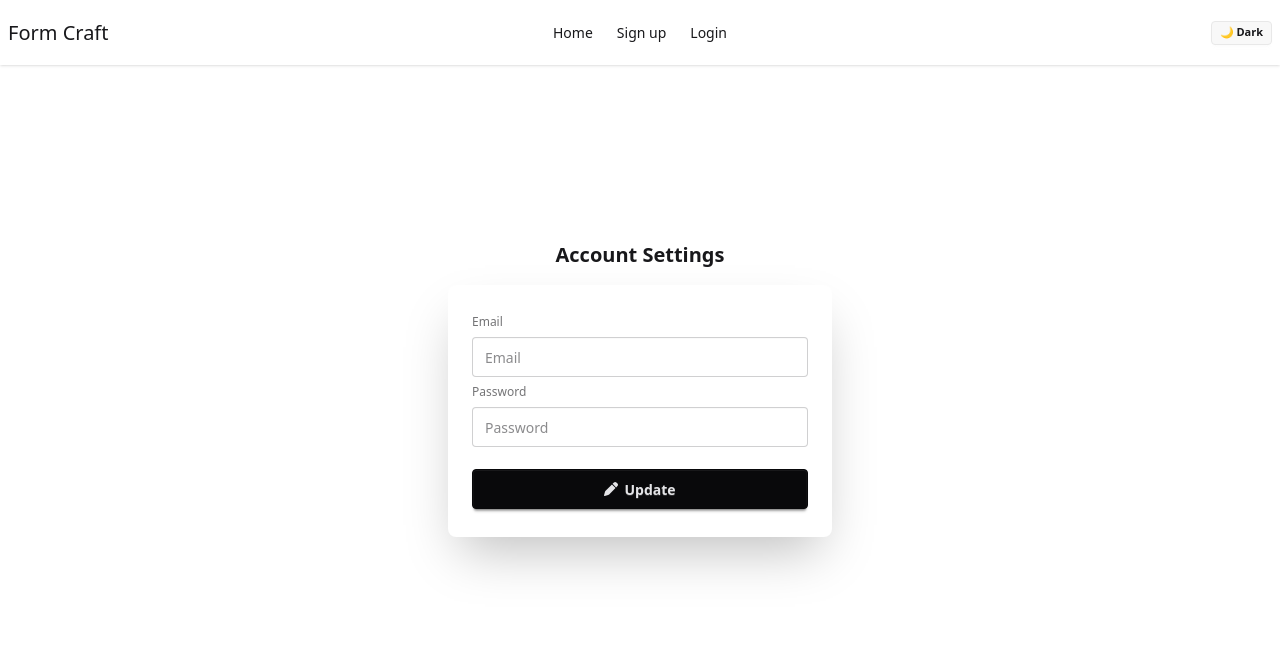
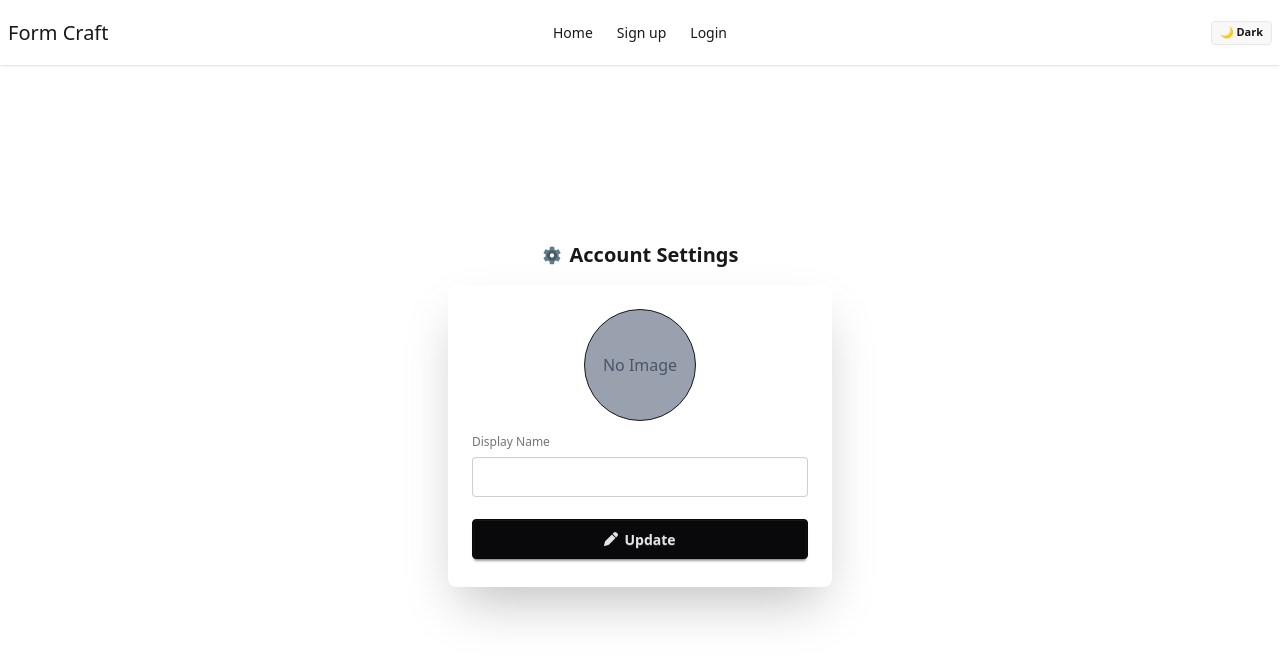
Before and after one commit to Sohelrana2815/form-craft-project, a React (Vite) app in the folder form-craft-frontend/: page /user-profile in a window 1280 px wide. Shown: the top 660 px of the page. Built offline with nearby package versions, Linux system fonts and the light colour scheme; no server answers.

Commit message:
profile update display name

```diff
--- a/form-craft-frontend/src/pages/auth/LoginPage.jsx
+++ b/form-craft-frontend/src/pages/auth/LoginPage.jsx
@@ -69,7 +69,7 @@ const LoginPage = () => {
                 <input
                   {...register("email", { required: "Email is required" })}
                   type="email"
-                  className="input input-bordered w-full"
+                  className="input input-bordered w-full pr-10 focus:border-blue-700 focus:outline-none block my-1"
                   placeholder="Email"
                 />
                 {errors.email && (
@@ -80,7 +80,7 @@ const LoginPage = () => {
               </div>
 
               <div className="form-control relative">
-                <label className="label">
+                <label className="label block my-1">
                   <span className="label-text">Password</span>
                 </label>
                 <div className="relative">
@@ -89,12 +89,12 @@ const LoginPage = () => {
                       required: "Password is required",
                     })}
                     type={showPassword ? "text" : "password"}
-                    className="input input-bordered w-full pr-10"
+                    className="input input-bordered w-full pr-10 focus:border-blue-700 focus:outline-none"
                     placeholder="Password"
                   />
                   <button
                     onClick={togglePasswordVisibility}
-                    className="absolute right-2 top-1/2 transform -translate-y-1/2"
+                    className="absolute right-2 top-1/2 transform -translate-y-1/2 hover:bg-gray-200 cursor-pointer p-1 rounded-full"
                     type="button"
                   >
                     {showPassword ? (
--- a/form-craft-frontend/src/pages/auth/SignupPage.jsx
+++ b/form-craft-frontend/src/pages/auth/SignupPage.jsx
@@ -99,14 +99,14 @@ const SignupPage = () => {
             <h2 className="text-center text-2xl font-semibold">Sign up</h2>
             <fieldset className="fieldset space-y-3">
               <div className="form-control">
-                <label className="label">
-                  <span className="label-text">Name</span>
+                <label className="label block my-1">
+                  <span className="label-text">Username</span>
                 </label>
                 <input
                   {...register("name", { required: true })}
                   type="text"
-                  className="input input-bordered w-full"
-                  placeholder="Name"
+                  className="input input-bordered w-full pr-10 focus:border-blue-700 focus:outline-none"
+                  placeholder="Enter your username"
                 />
                 {errors.name && (
                   <span className="text-red-600 text-sm">Name is required</span>
@@ -114,14 +114,14 @@ const SignupPage = () => {
               </div>
 
               <div className="form-control">
-                <label className="label">
+                <label className="label block my-1">
                   <span className="label-text">Email</span>
                 </label>
                 <input
                   {...register("email", { required: true })}
                   type="email"
-                  className="input input-bordered w-full"
-                  placeholder="Email"
+                  className="input w-full pr-10 focus:border-blue-700 focus:outline-none"
+                  placeholder="Enter your email"
                 />
                 {errors.email && (
                   <span className="text-red-600 text-sm">
@@ -131,19 +131,19 @@ const SignupPage = () => {
               </div>
 
               <div className="form-control relative">
-                <label className="label">
+                <label className="label block my-1">
                   <span className="label-text">Password</span>
                 </label>
                 <div className="relative">
                   <input
                     {...register("password", { required: true })}
                     type={showPassword ? "text" : "password"}
-                    className="input input-bordered w-full pr-10"
-                    placeholder="Password"
+                    className="input input-bordered w-full pr-10 focus:border-blue-700 focus:outline-none"
+                    placeholder="Enter your password"
                   />
                   <button
                     onClick={togglePasswordVisibility}
-                    className="absolute right-2 top-1/2 transform -translate-y-1/2"
+                    className="absolute right-2 top-1/2 transform -translate-y-1/2 hover:bg-gray-200 cursor-pointer p-1 rounded-full"
                     type="button"
                   >
                     {showPassword ? (
@@ -164,7 +164,11 @@ const SignupPage = () => {
                 type="submit"
                 className="btn btn-primary mt-4 border-none"
               >
-                {isSubmitting ? "Signing up..." : "Sign up"}
+                {isSubmitting ? (
+                  <span className="loading loading-spinner loading-lg"></span>
+                ) : (
+                  "Sign up"
+                )}
               </button>
             </fieldset>
             {/* Google signIng button */}
--- a/form-craft-frontend/src/pages/profile/UserProfile.jsx
+++ b/form-craft-frontend/src/pages/profile/UserProfile.jsx
@@ -1,34 +1,89 @@
 import { FaPen } from "react-icons/fa6";
+import { FcSettings } from "react-icons/fc";
+import useAuth from "../../hooks/useAuth";
+import { useState } from "react";
+import { updateProfile } from "firebase/auth";
+const UserProfile = () => {
+  const { user } = useAuth();
+  const [displayName, setDisplayName] = useState(user?.displayName || "");
+  const [profileLoading, setProfileLoading] = useState(false);
+  const [message, setMessage] = useState("");
 
-const UserProfile = () => {
+  const profileUpdate = async (e) => {
+    e.preventDefault();
+    if (!user) return;
+    setProfileLoading(true);
+    setMessage("");
+
+    try {
+      // Update user displayName from firebase
+      await updateProfile(user, { displayName });
+      setMessage("Display Name updated successfully!");
+    } catch (error) {
+      console.error("Error updating profile:", error);
+      setMessage("Could not update Display Name. Please try again");
+    }
+
+    setProfileLoading(false);
+  };
+
   return (
     <div className="hero my-40">
       <div className="hero-content flex-col w-full">
         <div className="text-center lg:text-left">
-          <h1 className="text-xl font-bold">Account Settings</h1>
+          <h1 className="text-xl font-bold flex items-center gap-x-2">
+            <FcSettings />
+            Account Settings
+          </h1>
         </div>
-        <div className="card bg-base-100 w-full max-w-sm shrink-0 shadow-2xl dark:bg-gray-700">
+        <form
+          onSubmit={profileUpdate}
+          className="card bg-base-100 w-full max-w-sm shrink-0 shadow-2xl dark:bg-gray-700"
+        >
           <div className="card-body">
+            {/* Profile pic */}
+            {user?.photoURL ? (
+              <div className="flex justify-center">
+                <img src={user?.photoURL} className="rounded-full" />
+              </div>
+            ) : (
+              <div className="border w-28 mx-auto md:h-28 rounded-full bg-gray-400 flex items-center justify-center">
+                <span className="text-gray-600 text-sm md:text-base">
+                  No Image
+                </span>
+              </div>
+            )}
+
             <fieldset className="fieldset">
-              <label className="label">Email</label>
+              <label className="label">Display Name</label>
               <input
-                type="email"
-                className="input dark:bg-black w-full"
-                placeholder="Email"
+                type="text"
+                className="input dark:bg-black w-full pr-10 focus:border-[1px] focus:border-gray-300 focus:outline-none"
+                value={displayName}
+                onChange={(e) => setDisplayName(e.target.value)}
               />
-              <label className="label">Password</label>
-              <input
-                type="password"
-                className="input dark:bg-black w-full"
-                placeholder="Password"
-              />
-              <button type="submit" className="btn btn-neutral mt-4">
-                <FaPen />
-                Update
+              <button
+                type="submit"
+                className="btn btn-neutral mt-4 dark:hover:bg-gray-900"
+                disabled={profileLoading}
+              >
+                {profileLoading ? (
+                  "Updating..."
+                ) : (
+                  <>
+                    <FaPen />
+                    Update
+                  </>
+                )}
               </button>
             </fieldset>
+            {message && (
+              <div className="mt-4 text-center text-sm text-gray-700 dark:text-gray-300">
+                {message}
+              </div>
+            )}
           </div>
-        </div>
+        </form>
       </div>
     </div>
   );
--- a/form-craft-frontend/src/shared/Navbar.jsx
+++ b/form-craft-frontend/src/shared/Navbar.jsx
@@ -98,7 +98,7 @@ const Navbar = () => {
           </button>
           {/* User profile */}
           {user && (
-            <div className="dropdown dropdown-end">
+            <div className="dropdown dropdown-end" title={user?.displayName}>
               <div
                 tabIndex={0}
                 role="button"
@@ -106,10 +106,7 @@ const Navbar = () => {
               >
                 <div className="w-10 rounded-full">
                   {user?.photoURL ? (
-                    <img
-                      alt="Tailwind CSS Navbar component"
-                      src={user?.photoURL}
-                    />
+                    <img alt="profile" src={user?.photoURL} />
                   ) : (
                     <div className="flex justify-center items-center min-h-full">
                       <p className="font-semibold uppercase">
```
